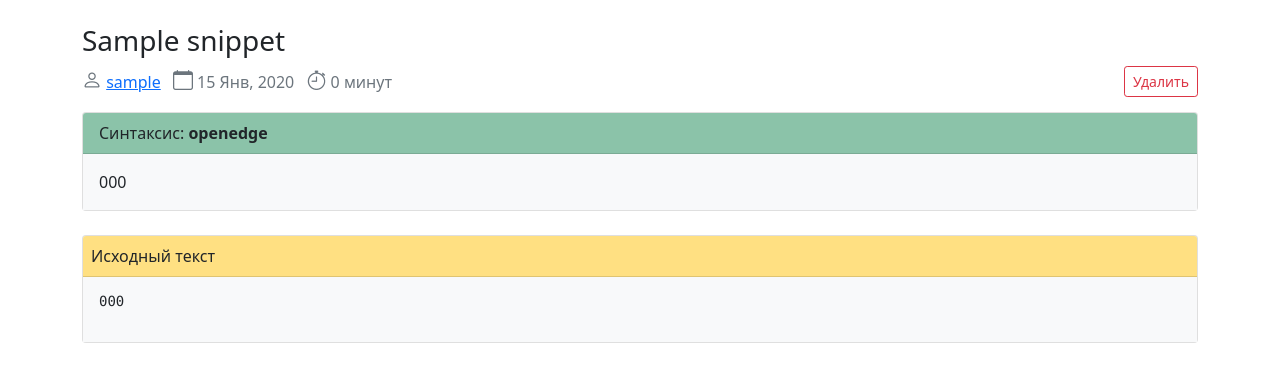
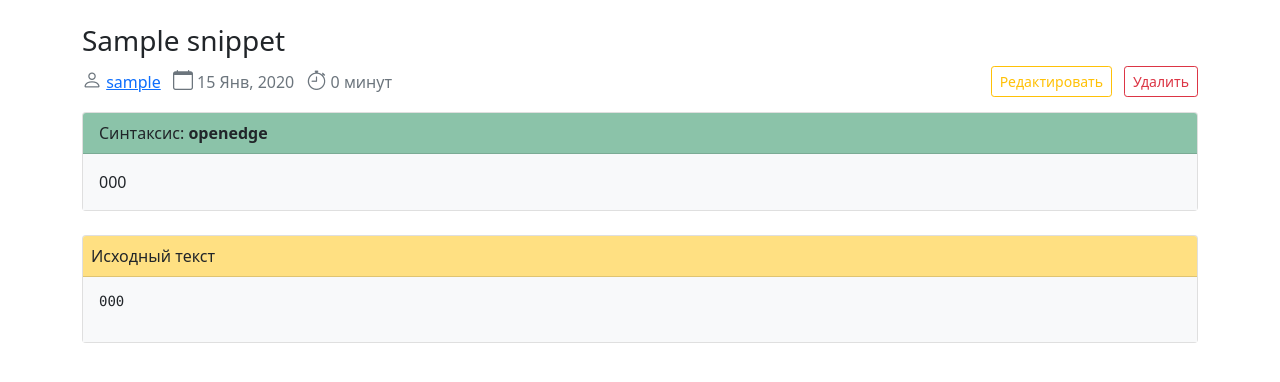
Before and after one commit to pyrexdraum/textee, a Django app: template src/textee/templates/textee/detail.html in a window 1280 px wide. Shown: the part 59-441 px from the top of the page. Run offline with Django 3.2, Linux system fonts and the light colour scheme; tables that the repository leaves empty hold one stand-in row (values such as "Sample post"); the template is opened without the code that fills it: values that come from a table or form of the project are taken from there, most other values are stand-ins (such as "Sample title", 1, 10 or a date in 2020); some libraries are stand-ins or nearby versions.

Commit message:
Add edit button for the detail template

```diff
--- a/src/textee/templates/textee/detail.html
+++ b/src/textee/templates/textee/detail.html
@@ -34,6 +34,12 @@
         </span>
       </p>
     </div>
+    <div class="col-auto pe-0">
+      <a class="btn btn-outline-warning btn-sm"
+         href="{% url 'snippet_edit' snippet.url %}" role="button">
+        Редактировать
+      </a>
+    </div>
     <div class="col-auto">
       <form action="{% url 'snippet_delete' snippet.url %}" method="post">
         {% csrf_token %}
```
